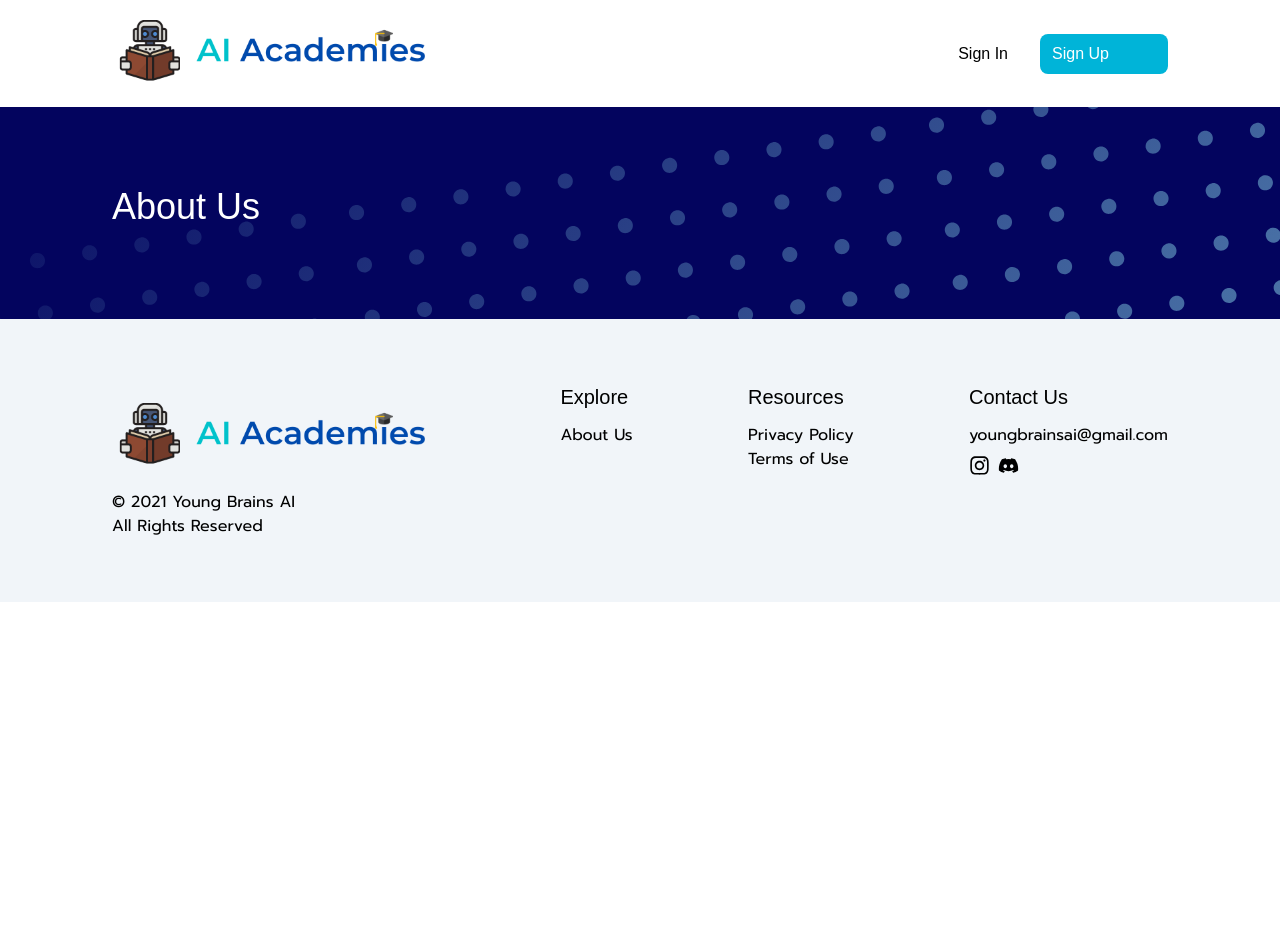
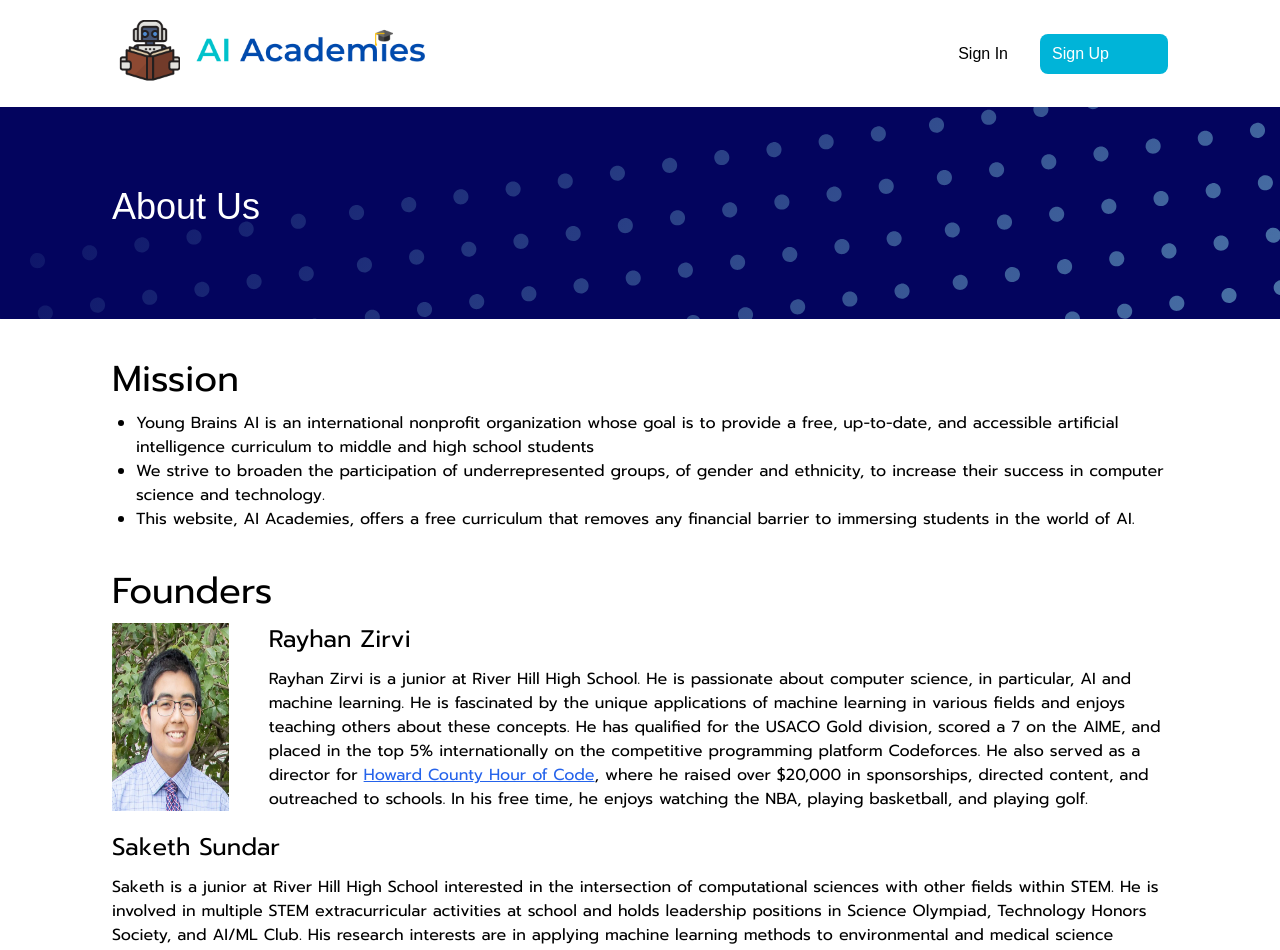
Before and after one commit to rzirvi1665/aiacademies-web, a Next.js app: page /about in a window 1280 px wide. Shown: the top 950 px of the page. Before the commit the page ends 800 px from the top, so only its background shows below. Built offline with nearby package versions, Linux system fonts and the light colour scheme; a web font is replaced by a local one.

Commit message:
feat: about us page

```diff
--- a/pages/about.tsx
+++ b/pages/about.tsx
@@ -1,11 +1,29 @@
 import React from 'react';
 import { NextPage } from 'next';
 import { PageHeader } from '~/components/PageHeader';
+import Image from 'next/image';
+import rayhan from '~/public/img/rayhan.jpg';
 
 const About: NextPage = () => (
     <>
         <PageHeader title="About Us" />
-        <div className="container">
+        <div className="container py-10">
+            <h1>Mission</h1>
+            <ul className="list-disc pl-6 mb-10">
+                <li>Young Brains AI is an international nonprofit organization whose goal is to provide a free, up-to-date, and accessible artificial intelligence curriculum to middle and high school students</li>
+                <li>We strive to broaden the participation of underrepresented groups, of gender and ethnicity, to increase their success in computer science and technology.</li>
+                <li>This website, AI Academies, offers a free curriculum that removes any financial barrier to immersing students in the world of AI.</li>
+            </ul>
+            <h1>Founders</h1>
+            <div className="flex gap-10 mb-5">
+                <Image src={rayhan} width={676} height={598} />
+                <div>
+                    <h3>Rayhan Zirvi</h3>
+                    <p>Rayhan Zirvi is a junior at River Hill High School. He is passionate about computer science, in particular, AI and machine learning. He is fascinated by the unique applications of machine learning in various fields and enjoys teaching others about these concepts. He has qualified for the USACO Gold division, scored a 7 on the AIME, and placed in the top 5% internationally on the competitive programming platform Codeforces. He also served as a director for <a className="underline text-blue-600" href="https://hocohoc.com/">Howard County Hour of Code</a>, where he raised over $20,000 in sponsorships, directed content, and outreached to schools. In his free time, he enjoys watching the NBA, playing basketball, and playing golf.</p>
+                </div>
+            </div>
+            <h3>Saketh Sundar</h3>
+            <p>Saketh is a junior at River Hill High School interested in the intersection of computational sciences with other fields within STEM. He is involved in multiple STEM extracurricular activities at school and holds leadership positions in Science Olympiad, Technology Honors Society, and AI/ML Club. His research interests are in applying machine learning methods to environmental and medical science problems and has pursued these through a variety of different research internships Outside of school and research, In his free time, Saketh enjoys watching football and movies, as well as</p>
         </div>
     </>
 );
--- a/pages/courses/[course_id]/index.tsx
+++ b/pages/courses/[course_id]/index.tsx
@@ -35,17 +35,10 @@ const Course: NextPage<CoursePageProps> = ({ course }) => (
                         />
                         <div className="p-10">
                             <h2 className="font-medium">{course?.name}</h2>
-                            {/*<div style={{ opacity: 0.4, pointerEvents: 'none' }}>*/}
-                            {/*    <button className="btn btn-blue-400 me-3">Enroll</button>*/}
-                            {/*    <span className="font-w400">{course?.enrolled} enrolled</span>*/}
-                            {/*</div>*/}
+                            <p className="mb-2"><b className="font-medium">Approximate Duration:</b> {course?.total_duration} Hour{course?.total_duration !== 1 && 's'}</p>
+                            <p className="mb-2"><b className="font-medium">Difficulty:</b> {difficultyIntToString(course?.difficulty)}</p>
+                            <p><Markdown>{course?.description ?? ''}</Markdown></p>
                         </div>
-                    </Card>
-                    <Card className="font-light">
-                        <h2 className="font-medium">Course Description</h2>
-                        <p className="mb-2"><b className="font-medium">Approximate Duration:</b> {course?.total_duration} Hour{course?.total_duration !== 1 && 's'}</p>
-                        <p className="mb-2"><b className="font-medium">Difficulty:</b> {difficultyIntToString(course?.difficulty)}</p>
-                        <p><Markdown>{course?.description ?? ''}</Markdown></p>
                     </Card>
                 </div>
             </div>
```
Also changed, not shown: public/img/rayhan.jpg (added).
